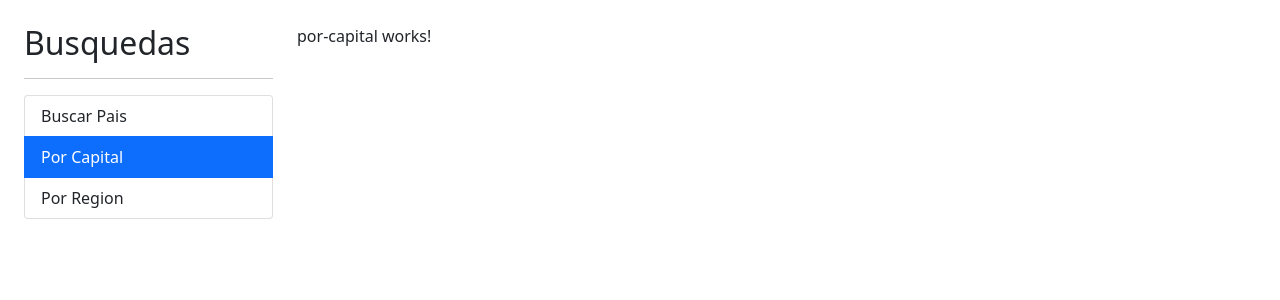
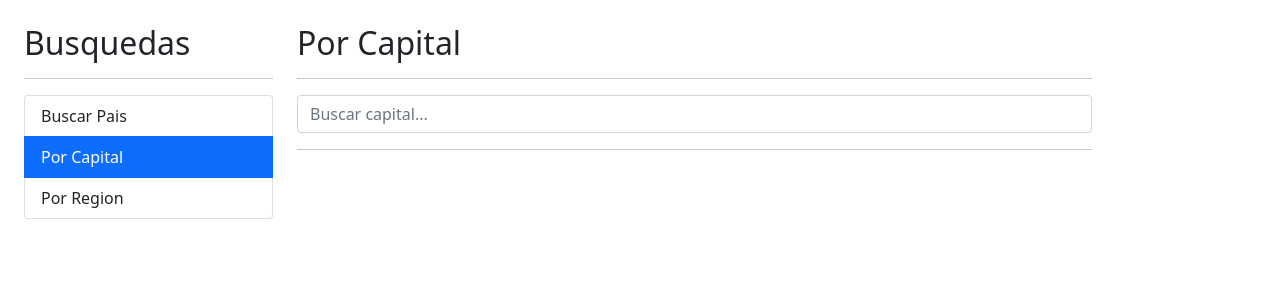
Before and after one commit to santtiago49/03-angular-paisesApp, an Angular app: page /capital in a window 1280 px wide. Shown: the top 300 px of the page. Built offline with nearby package versions, Linux system fonts and the light colour scheme.

Commit message:
Por Capital

```diff
--- a/src/app/pais/components/pais-input/pais-input.component.html
+++ b/src/app/pais/components/pais-input/pais-input.component.html
@@ -5,5 +5,5 @@
            name="termino"
            [(ngModel)]="termino"
            (input)="teclaPresionada()"
-           placeholder="Buscar país...">
+           [placeholder]="placeholder">
 </form>
--- a/src/app/pais/components/pais-input/pais-input.component.ts
+++ b/src/app/pais/components/pais-input/pais-input.component.ts
@@ -1,4 +1,4 @@
-import { Component, Output, EventEmitter, OnInit } from '@angular/core';
+import { Component, Output, EventEmitter, OnInit, Input } from '@angular/core';
 import { debounceTime, Subject } from 'rxjs'
 
 @Component({
@@ -13,6 +13,8 @@
 
   @Output() onEnter:    EventEmitter<string> = new EventEmitter();
   @Output() onDebounce: EventEmitter<string> = new EventEmitter();
+
+  @Input() placeholder: string = "";
 
   debouncer: Subject<string> = new Subject();
 
--- a/src/app/pais/components/pais-tabla/pais-tabla.component.html
+++ b/src/app/pais/components/pais-tabla/pais-tabla.component.html
@@ -12,7 +12,7 @@
         <tr *ngFor="let pais of paises; let i = index">
             <td> {{ i + 1 }} </td>
             <td> <img class="small-flag" [src]="pais.flags.svg"> </td>
-            <td> {{ pais.name.common }} </td>
+            <td> {{pais.capital}},  {{ pais.name.common }} </td>
             <td> {{ pais.population | number }}  </td>
             <td><a href="#">Ver mas...</a></td>
         </tr>
--- a/src/app/pais/pages/por-capital/por-capital.component.html
+++ b/src/app/pais/pages/por-capital/por-capital.component.html
@@ -1 +1,27 @@
-<p>por-capital works!</p>
+<h2>Por Capital</h2>
+<hr>
+<div class="row">
+    <div class="col">
+
+        <app-pais-input
+        (onEnter)="buscar( $event )"
+        placeholder="Buscar capital...">
+        </app-pais-input>
+
+    </div>
+</div>
+
+<hr>
+
+
+<div *ngIf="hayError"
+    class="alert alert-danger">
+    No se encontro nada con el termino {{ termino }}
+</div>
+
+<div *ngIf="paises.length > 0"
+    class="row">
+    <div class="col">
+        <app-pais-tabla [paises]="paises"></app-pais-tabla>
+    </div>
+</div>
--- a/src/app/pais/pages/por-capital/por-capital.component.ts
+++ b/src/app/pais/pages/por-capital/por-capital.component.ts
@@ -1,4 +1,6 @@
 import { Component, OnInit } from '@angular/core';
+import { Country } from '../../interface/pais.interface';
+import { PaisService } from '../../services/pais.service';
 
 @Component({
   selector: 'app-por-capital',
@@ -6,11 +8,36 @@
   styles: [
   ]
 })
-export class PorCapitalComponent implements OnInit {
+export class PorCapitalComponent {
 
-  constructor() { }
+  //Se crean las propiedades a utilizar
 
-  ngOnInit(): void {
+  termino: string = '';
+  // Verifica el booleano hayError para ejecutar una condicion en el lado del html
+  hayError: boolean = false;
+  paises: Country[] = [];
+
+  // hago la inyeccion de los servicios
+  constructor( private paisService: PaisService) { }
+
+  // El metodo buscar de pais-component lo que hace es recibir un termino y suscribirse
+  // a el metodo del PaisService, clasificando sus respuestas (en next, err)
+
+  buscar(termino: string){
+    this.hayError = false;
+    this.termino = termino;
+
+    this.paisService.buscarCapital(termino)
+      .subscribe({
+        next: (paises) => {
+          this.paises = paises;
+        },
+        error: (err) => {
+          this.hayError = true;
+          this.paises = [];
+          console.error(err)
+        }
+      })
   }
 
 }
--- a/src/app/pais/pages/por-pais/por-pais.component.html
+++ b/src/app/pais/pages/por-pais/por-pais.component.html
@@ -5,7 +5,8 @@
 
         <app-pais-input
         (onEnter)="buscar( $event )"
-        (onDebounce)="sugerencias( $event )">
+        (onDebounce)="sugerencias( $event )"
+        placeholder="Buscar pais...">
         </app-pais-input>
 
     </div>
--- a/src/app/pais/services/pais.service.ts
+++ b/src/app/pais/services/pais.service.ts
@@ -22,4 +22,10 @@
     return this.http.get<Country[]>(url);
   }
 
+  buscarCapital( termino: string ): Observable<Country[]> {
+    const url = `${ this.apiUrl }/capital/${ termino }`;
+
+    return this.http.get<Country[]>(url);
+  }
+
 }
```
